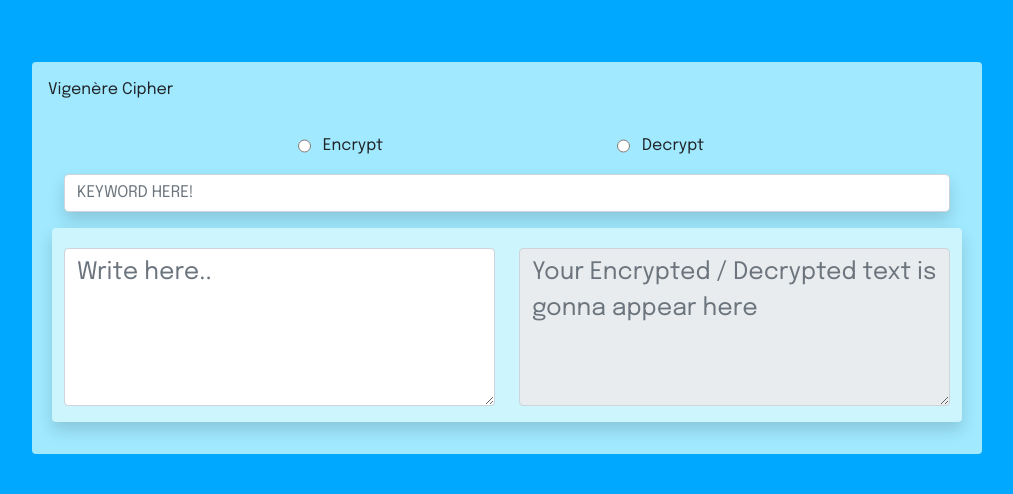
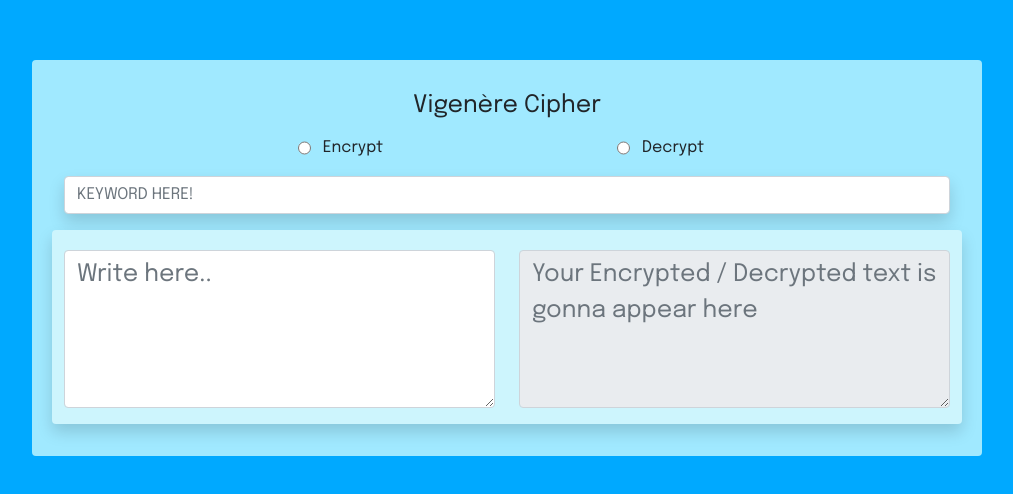
Before and after one commit to OmarKhouya/javascript-vigenere-cipher-script, a plain HTML site: page index.html in a window 1280 px wide. Shown: the part 142-636 px from the top of the page, without its empty margins (133-1146 px from the left). Drawn offline with nearby package versions, Linux system fonts and the light colour scheme.

Commit message:
Interface Changes

```diff
--- a/index.html
+++ b/index.html
@@ -20,8 +20,8 @@
     <body>
         <div class="d-flex justify-content-center align-items-center shadow " style="min-height: 100vh;background-color: #00A9FF;">
             <div class="p-3 rounded mx-3" style="background-color: #A0E9FF;">
-                Vigenère Cipher
                 <div class=" p-3" id="Show1">
+                    <h4 class="text-center">Vigenère Cipher</h4>
                     <div class="my-3">
                         <div class="d-flex justify-content-evenly divChoix1 rounded">
                             <div class="row">
```
